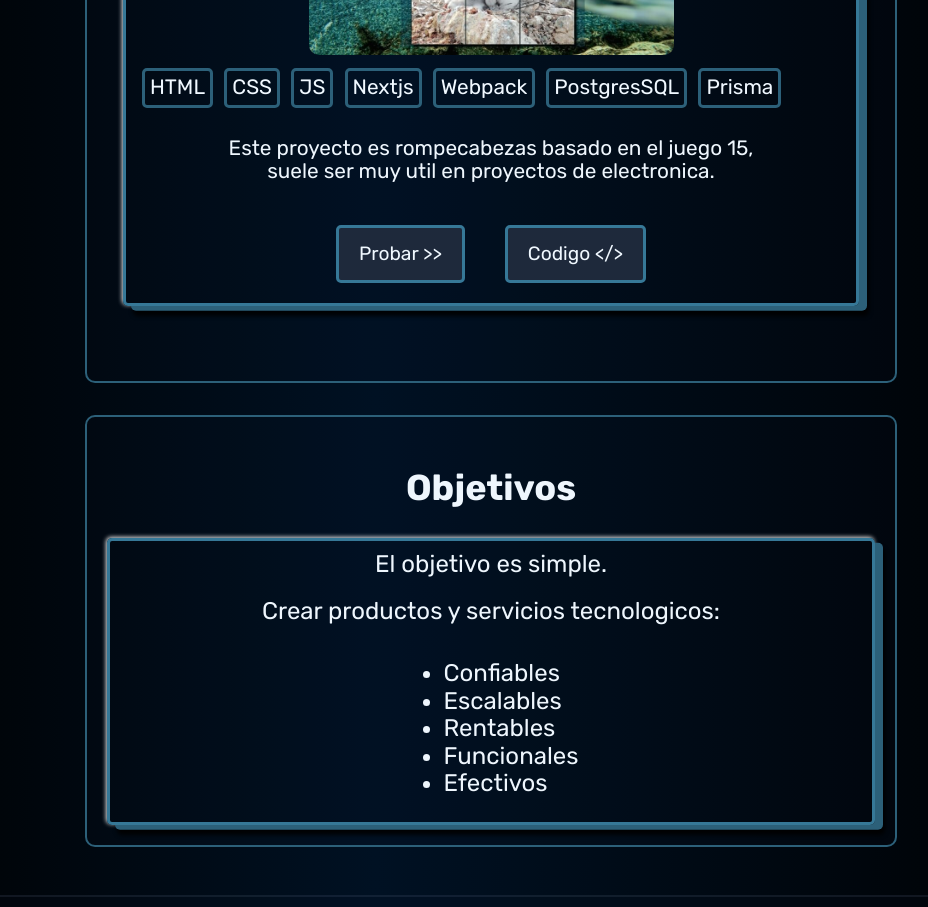
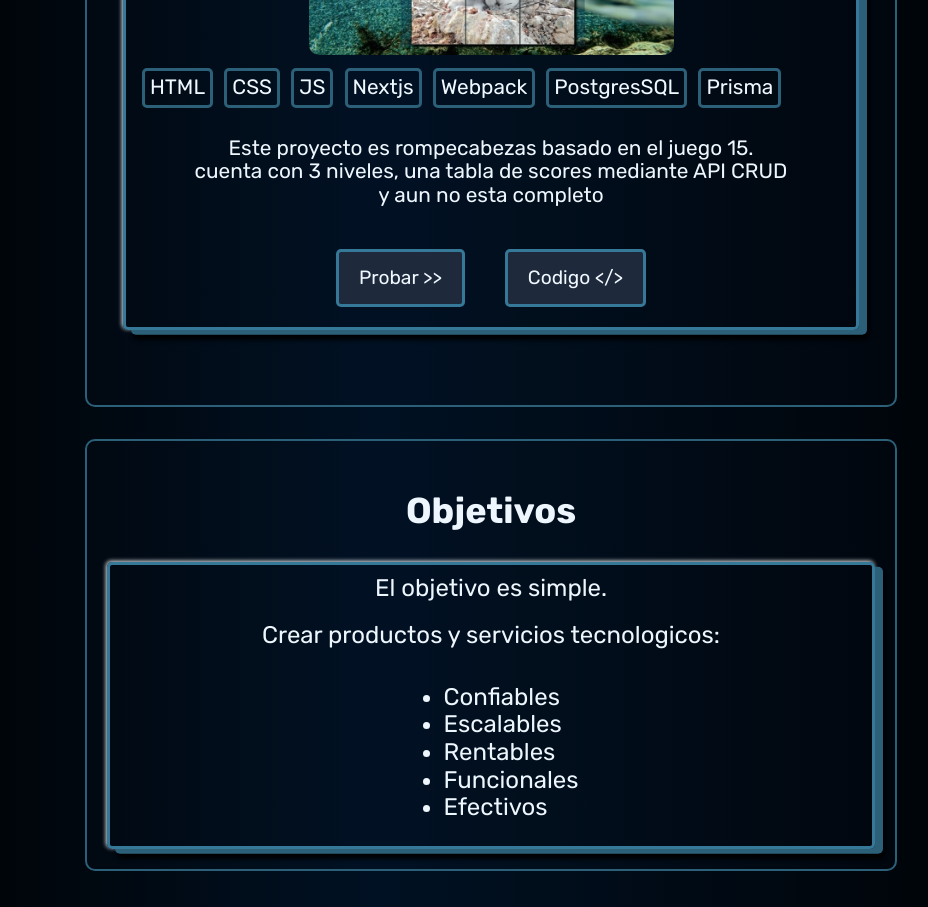
Before and after one commit to asdjosegarcia/portafolios, a Next.js app: page / in a window 1280 px wide. Shown: the part 4280-5187 px from the top of the page, without its empty margins (149-1077 px from the left). Built offline with nearby package versions, Linux system fonts and the light colour scheme.

Commit message:
fix jigsaw proyect description

```diff
--- a/src/app/containers/ProyectsSection.jsx
+++ b/src/app/containers/ProyectsSection.jsx
@@ -38,7 +38,7 @@ const ProyectsSection = () => {
               <p className='proyect__skills'>PostgresSQL</p>
               <p className='proyect__skills'>Prisma</p>
             </div>
-            <p>Este proyecto es rompecabezas basado en el juego 15,<br /> suele ser muy util en proyectos de electronica.</p>
+            <p>Este proyecto es rompecabezas basado en el juego 15.<br /> cuenta con 3 niveles, una tabla de scores mediante API CRUD<br /> y aun no esta completo</p>
             <a href="https://jigsaw-asdjosegarcia.vercel.app/" target="_blank">
               <button className='card__button'>{"Probar  >>"}</button>
             </a>
```
